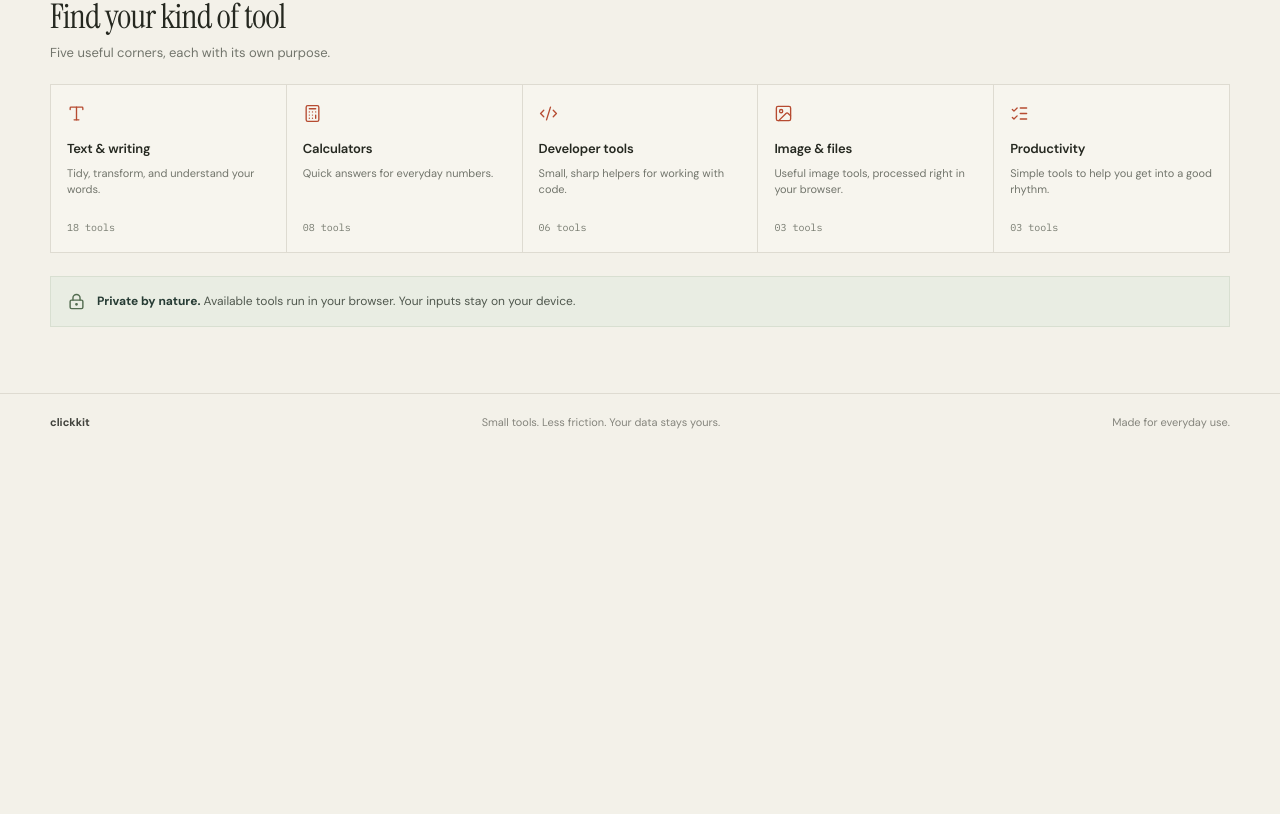
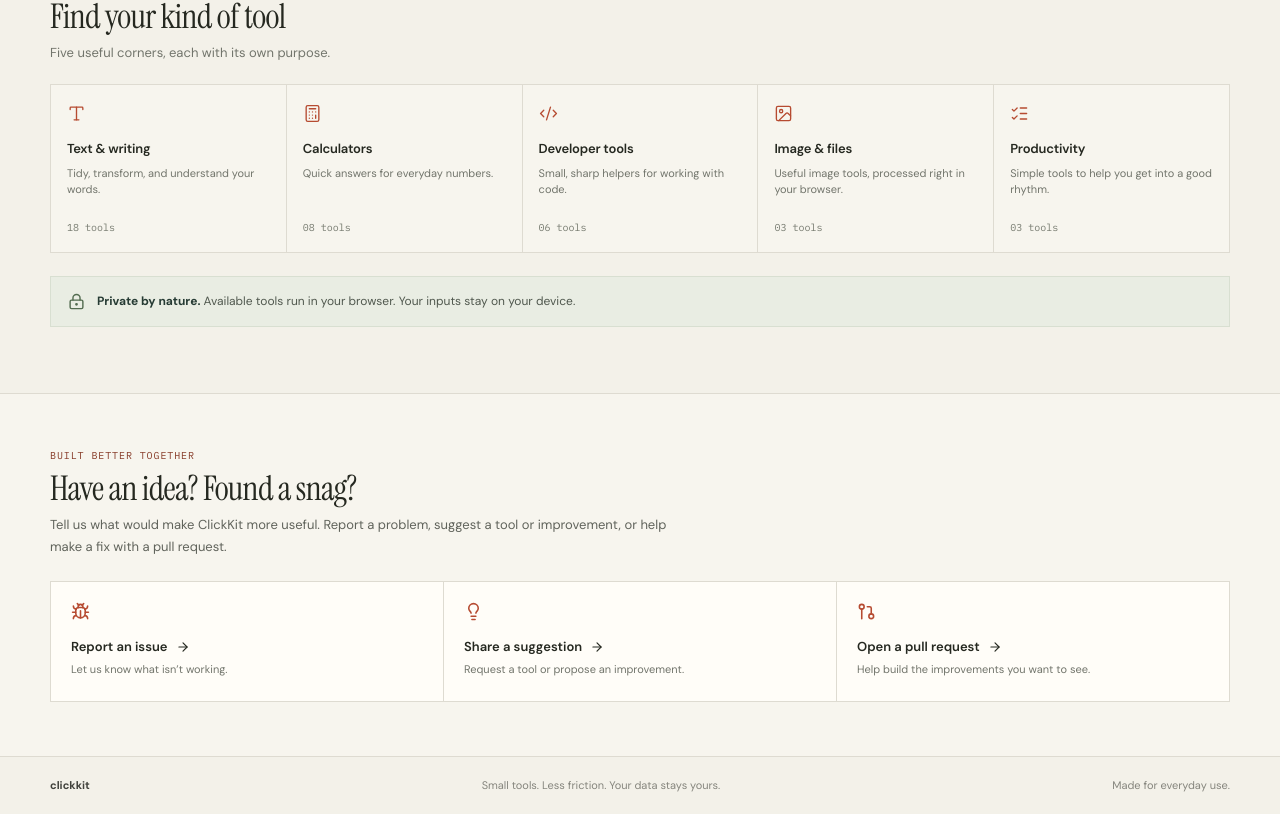
Before and after one commit to detachedsoul/click-kit, a Next.js app: page / in a window 1280 px wide. Shown: the part 1180-1994 px from the top of the page. Before the commit the page ends 1630 px from the top, so only its background shows below. Built offline with nearby package versions, Linux system fonts and the light colour scheme.

Commit message:
feat(home): invite community feedback and contributions
Co-authored-by: arena-agent <297053741+arena-agent@users.noreply.github.com>

```diff
--- a/app/page.tsx
+++ b/app/page.tsx
@@ -1,7 +1,7 @@
 import Link from "next/link";
 import Shell from "@/components/shell";
 import ToolCard from "@/components/tool-card";
-import { ArrowRight, LockKeyhole } from "lucide-react";
+import { ArrowRight, Bug, GitPullRequest, Lightbulb, LockKeyhole } from "lucide-react";
 import { categories, tools } from "@/lib/tools";
 
 const HomePage = () => {
@@ -64,6 +64,33 @@ const HomePage = () => {
 				</div>
 			</Shell>
 		</section>
+
+		<section className="border-t border-line bg-[#f7f5ee] py-[54px] max-[620px]:py-10" aria-labelledby="contribute-title">
+			<Shell>
+				<div className="mb-6 max-w-[640px]">
+					<p className="m-0 font-mono text-[10px] uppercase tracking-[.09em] text-accent-dark">Built better together</p>
+					<h2 id="contribute-title" className="mb-2 mt-2 font-serif text-[34px] font-normal leading-[1.05] tracking-[-.02em] max-[620px]:text-[30px]">Have an idea? Found a snag?</h2>
+					<p className="m-0 text-[13px] leading-[1.65] text-[#60635b]">Tell us what would make ClickKit more useful. Report a problem, suggest a tool or improvement, or help make a fix with a pull request.</p>
+				</div>
+				<div className="grid grid-cols-3 border-l border-t border-line max-[620px]:grid-cols-1">
+					<a className="group flex min-h-[120px] flex-col items-start border-b border-r border-line bg-surface p-5 transition-colors hover:bg-[#f0efe9] focus-visible:outline-2 focus-visible:outline-offset-[-3px] focus-visible:outline-accent" href="https://github.com/detachedsoul/click-kit/issues/new" target="_blank" rel="noreferrer">
+						<Bug className="text-accent" size={19} aria-hidden="true" />
+						<span className="mt-4 inline-flex items-center gap-2 text-[13px] font-semibold text-ink">Report an issue <ArrowRight className="transition-transform group-hover:translate-x-1" size={14} aria-hidden="true" /></span>
+						<span className="mt-1 text-[11px] text-muted">Let us know what isn’t working.</span>
+					</a>
+					<a className="group flex min-h-[120px] flex-col items-start border-b border-r border-line bg-surface p-5 transition-colors hover:bg-[#f0efe9] focus-visible:outline-2 focus-visible:outline-offset-[-3px] focus-visible:outline-accent" href="https://github.com/detachedsoul/click-kit/issues" target="_blank" rel="noreferrer">
+						<Lightbulb className="text-accent" size={19} aria-hidden="true" />
+						<span className="mt-4 inline-flex items-center gap-2 text-[13px] font-semibold text-ink">Share a suggestion <ArrowRight className="transition-transform group-hover:translate-x-1" size={14} aria-hidden="true" /></span>
+						<span className="mt-1 text-[11px] text-muted">Request a tool or propose an improvement.</span>
+					</a>
+					<a className="group flex min-h-[120px] flex-col items-start border-b border-r border-line bg-surface p-5 transition-colors hover:bg-[#f0efe9] focus-visible:outline-2 focus-visible:outline-offset-[-3px] focus-visible:outline-accent" href="https://github.com/detachedsoul/click-kit/compare" target="_blank" rel="noreferrer">
+						<GitPullRequest className="text-accent" size={19} aria-hidden="true" />
+						<span className="mt-4 inline-flex items-center gap-2 text-[13px] font-semibold text-ink">Open a pull request <ArrowRight className="transition-transform group-hover:translate-x-1" size={14} aria-hidden="true" /></span>
+						<span className="mt-1 text-[11px] text-muted">Help build the improvements you want to see.</span>
+					</a>
+				</div>
+			</Shell>
+		</section>
 	</>;
 };
 
```
Also changed, not shown: 1 other file (tests, documents, lock files or other folders).
